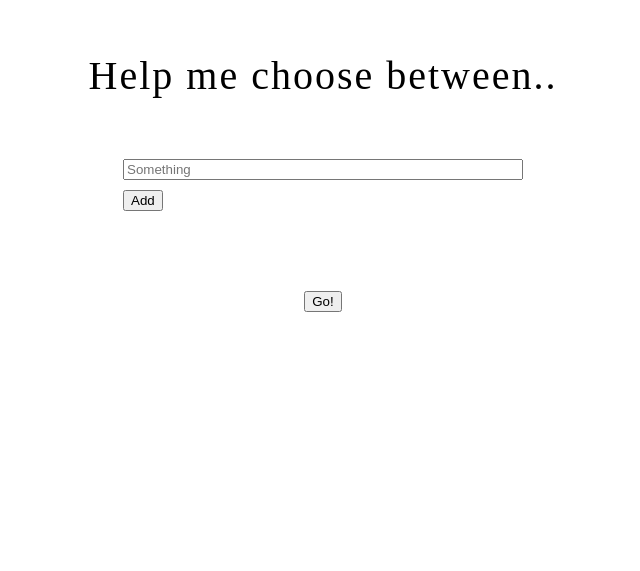
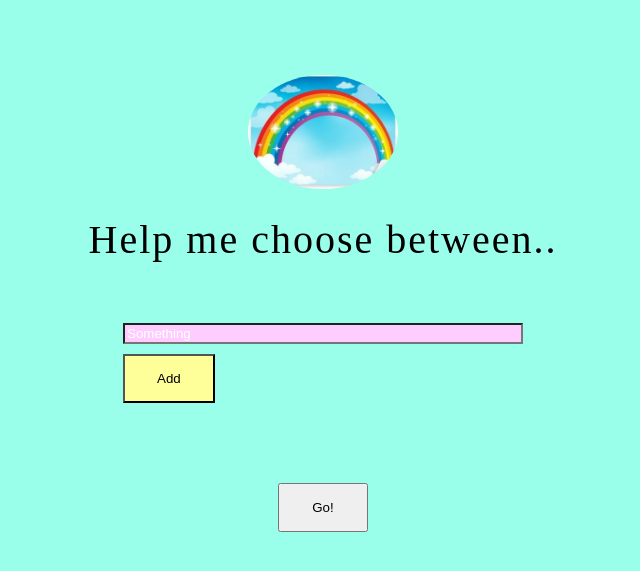
Before and after one commit to asasvahn/Learn-to-code, a plain HTML site: page index.html in a window 1280 px wide. Shown: the part 125-696 px from the top of the page, without its empty margins (317-957 px from the left). Drawn offline with Linux system fonts and the light colour scheme; files whose address does not match are found by name.

Commit message:
Kodstuga Academy

```diff
--- a/index.html
+++ b/index.html
@@ -6,6 +6,7 @@
    <link href="./main.css" rel="stylesheet" type="text/css">
  </head>
  <body>
+   <img src="C:\Users\Svahn\Documents\Åsa code\Learn-to-code\dekorer-bild-med-regnbage-tema-2.jpg">
    <h1> Help me choose between..</h1>
    <div class="inputSection">
      <div class="inputs">
--- a/main.css
+++ b/main.css
@@ -4,6 +4,7 @@ body {
   justify-content: center;
   align-items: center;
   margin-top: 150px;
+  background-color: #99ffeb;
 }
 
 h1 {
@@ -26,8 +27,25 @@ h1 {
 
 input {
   margin-top: 10px;
+  color: white;
+  background-color: #ffccff;
 }
 
 .addOption {
   margin-top: 10px;
+  background-color: #ffff99;
 }
+
+::placeholder{
+color: white;
+}
+
+img {
+    border-radius: 50%;
+    margin-top: 50px;
+    width: 150px;
+}
+
+button {
+  padding: 15px 32px;
+}
```
Also changed, not shown: dekorer-bild-med-regnbage-tema-2.jpg (added).
